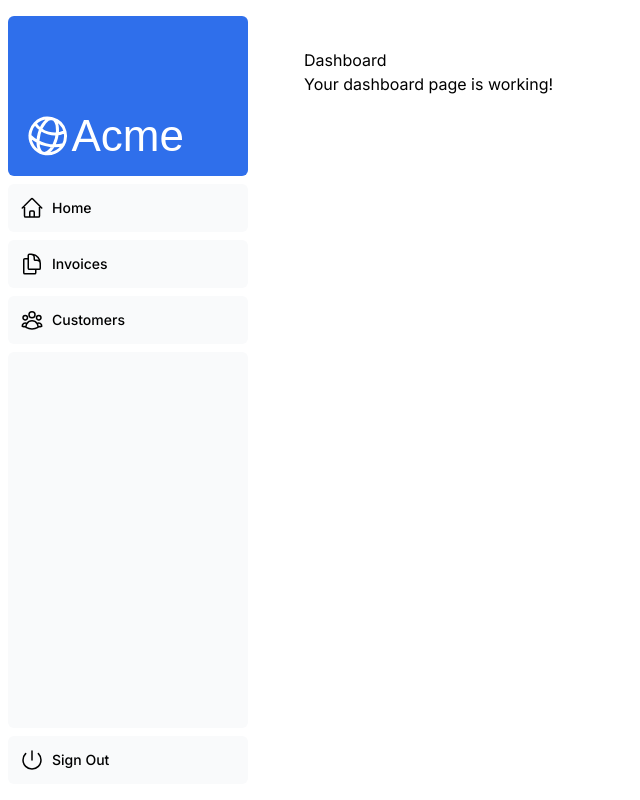
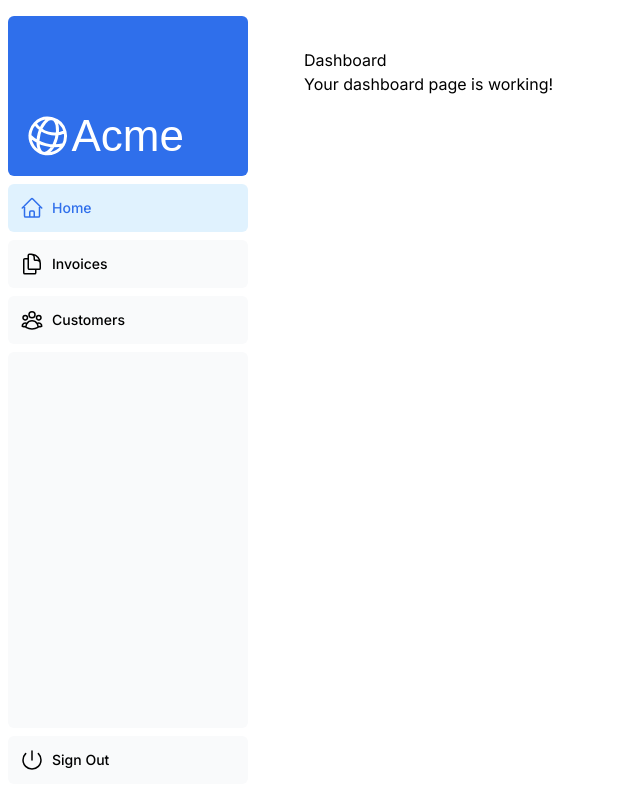
Before and after one commit to busisiwedladla283-alt/React-Foundations, a Next.js app: page /dashboard in a window 1280 px wide. Shown: the whole page, without its empty margins (0-640 px from the left). Built offline with nearby package versions, Linux system fonts and the light colour scheme; a web font is replaced by a local one.

Commit message:
Fix Next.js dashboard navigation and completed Chapter 5

```diff
--- a/app/ui/dashboard/nav-links.tsx
+++ b/app/ui/dashboard/nav-links.tsx
@@ -1,11 +1,15 @@
+'use client';
+
 import {
   UserGroupIcon,
   HomeIcon,
   DocumentDuplicateIcon,
 } from '@heroicons/react/24/outline';
+import Link from 'next/link';
+import { usePathname } from 'next/navigation';
+import clsx from 'clsx';
 
 // Map of links to display in the side navigation.
-// Depending on the size of the application, this would be stored in a database.
 const links = [
   { name: 'Home', href: '/dashboard', icon: HomeIcon },
   {
@@ -17,19 +21,27 @@
 ];
 
 export default function NavLinks() {
+  const pathname = usePathname();
+
   return (
     <>
       {links.map((link) => {
         const LinkIcon = link.icon;
+
         return (
-          <a
+          <Link
             key={link.name}
             href={link.href}
-            className="flex h-[48px] grow items-center justify-center gap-2 rounded-md bg-gray-50 p-3 text-sm font-medium hover:bg-sky-100 hover:text-blue-600 md:flex-none md:justify-start md:p-2 md:px-3"
+            className={clsx(
+              'flex h-[48px] grow items-center justify-center gap-2 rounded-md bg-gray-50 p-3 text-sm font-medium hover:bg-sky-100 hover:text-blue-600 md:flex-none md:justify-start md:p-2 md:px-3',
+              {
+                'bg-sky-100 text-blue-600': pathname === link.href,
+              },
+            )}
           >
             <LinkIcon className="w-6" />
             <p className="hidden md:block">{link.name}</p>
-          </a>
+          </Link>
         );
       })}
     </>
```
